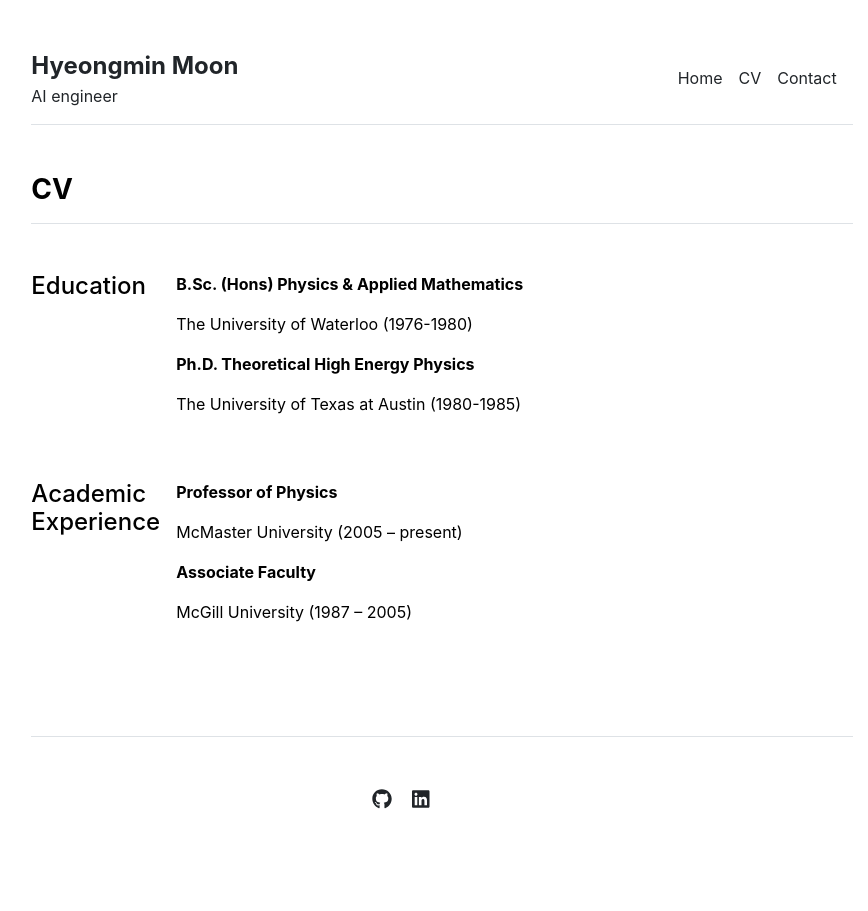
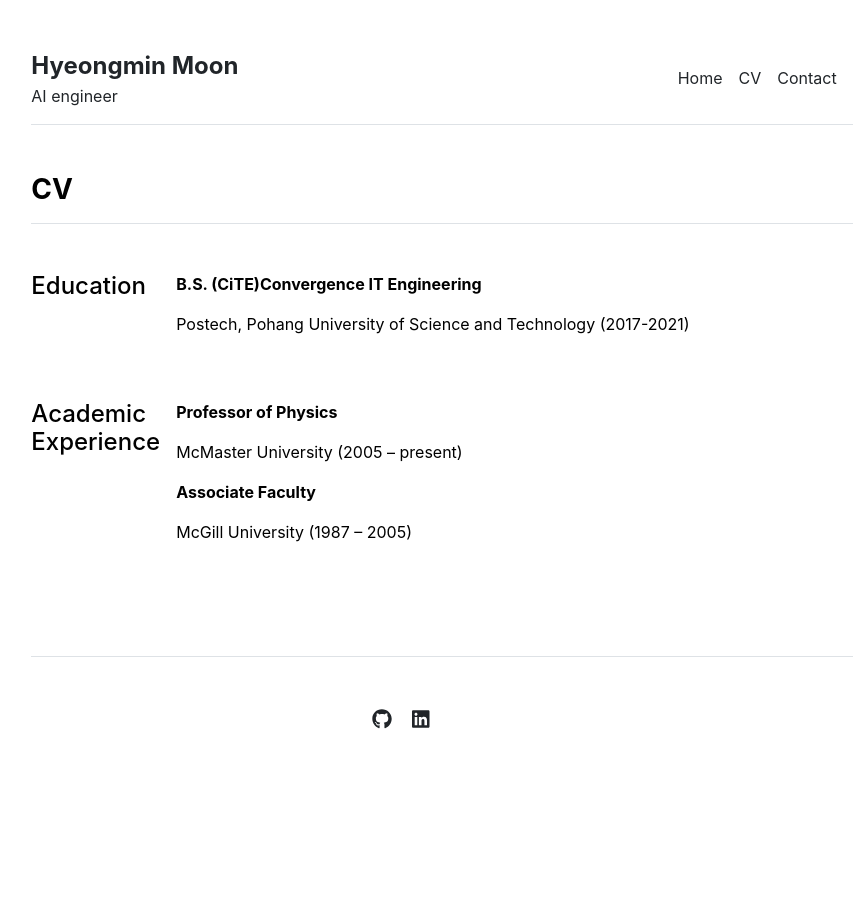
Before and after one commit to HyeongminMoon/HyeongminMoon.github.io, a Jekyll site: the page built from cv.md, in a window 1280 px wide. Shown: the whole page, without its empty margins (198-1066 px from the left). Built offline with Jekyll 4.4.1, drawn with Linux system fonts in a browser that asks for light colours.

Commit message:
Update education.yml

```diff
--- a/_data/cv/education.yml
+++ b/_data/cv/education.yml
@@ -1,5 +1,2 @@
-- title: 'B.Sc. (Hons) Physics & Applied Mathematics'
-  description: 'The University of Waterloo (1976-1980)'
-
-- title: 'Ph.D. Theoretical High Energy Physics'
-  description: 'The University of Texas at Austin (1980-1985)'
+- title: 'B.S. (CiTE)Convergence IT Engineering'
+  description: 'Postech, Pohang University of Science and Technology (2017-2021)'
```
